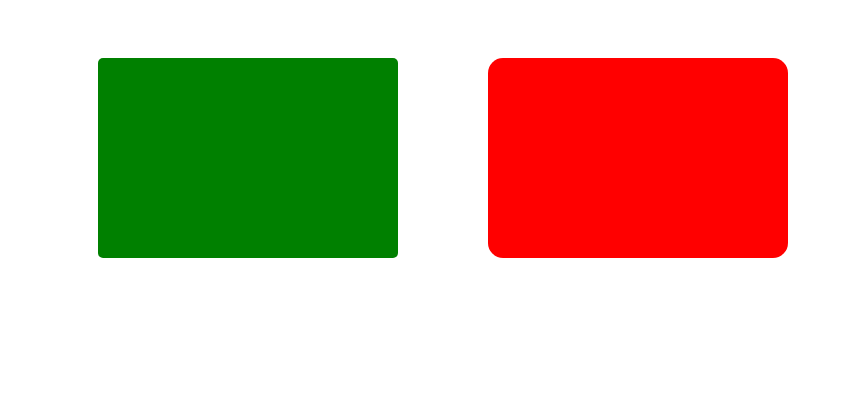
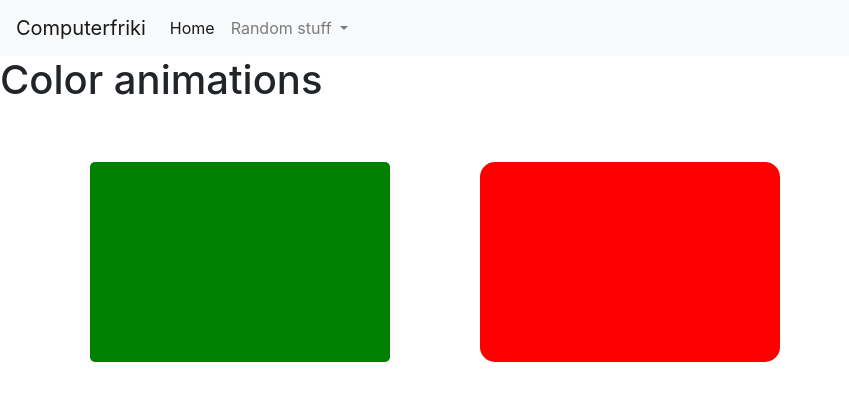
Before and after one commit to guilledelmo/computerfriki, a plain HTML site: page animations.html in a window 1280 px wide. Shown: the whole page, without its empty margins (0-849 px from the left). Drawn offline with nearby package versions, Linux system fonts and the light colour scheme.

Commit message:
New changes from gihub pages repo

```diff
--- a/animations.html
+++ b/animations.html
@@ -1,11 +1,43 @@
 <!DOCTYPE html>
-<html>
+<html lang="en">
   <head>
-    <title>My website</title>
+    <!-- Required meta tags -->
+    <meta charset="utf-8">
+    <meta name="viewport" content="width=device-width, initial-scale=1, shrink-to-fit=no">
+    <!-- Bootstrap CSS -->
+    <link rel="stylesheet" href="https://stackpath.bootstrapcdn.com/bootstrap/4.2.1/css/bootstrap.min.css" integrity="sha384-GJzZqFGwb1QTTN6wy59ffF1BuGJpLSa9DkKMp0DgiMDm4iYMj70gZWKYbI706tWS" crossorigin="anonymous">
+    <title>Animations - Computerfriki</title>
     <link href="animations.css" rel="stylesheet" type="text/css">
   </head>
+  <body>
+    <script src="https://code.jquery.com/jquery-3.3.1.slim.min.js" integrity="sha384-q8i/X+965DzO0rT7abK41JStQIAqVgRVzpbzo5smXKp4YfRvH+8abtTE1Pi6jizo" crossorigin="anonymous"></script>
+    <script src="https://cdnjs.cloudflare.com/ajax/libs/popper.js/1.14.6/umd/popper.min.js" integrity="sha384-wHAiFfRlMFy6i5SRaxvfOCifBUQy1xHdJ/yoi7FRNXMRBu5WHdZYu1hA6ZOblgut" crossorigin="anonymous"></script>
+    <script src="https://stackpath.bootstrapcdn.com/bootstrap/4.2.1/js/bootstrap.min.js" integrity="sha384-B0UglyR+jN6CkvvICOB2joaf5I4l3gm9GU6Hc1og6Ls7i6U/mkkaduKaBhlAXv9k" crossorigin="anonymous"></script>
+  <nav class="navbar navbar-expand-lg navbar-light bg-light">
+      <a class="navbar-brand" href="index.html">Computerfriki</a>
+      <button class="navbar-toggler" type="button" data-toggle="collapse" data-target="#navbarNav" aria-controls="navbarNav" aria-expanded="false" aria-label="Toggle navigation">
+        <span class="navbar-toggler-icon"></span>
+      </button>
+      <div class="collapse navbar-collapse" id="navbarNav">
+        <ul class="navbar-nav">
+          <li class="nav-item active">
+            <a class="nav-link" href="index.html">Home</a>
+          </li>
+          <li class="nav-item dropdown">
+              <a class="nav-link dropdown-toggle" href="#" id="navbarDropdown" role="button" data-toggle="dropdown" aria-haspopup="true" aria-expanded="false">
+                Random stuff
+              </a>
+              <div class="dropdown-menu" aria-labelledby="navbarDropdown">
+                <a class="dropdown-item nav-item active" href="#">Color animations <span class="sr-only">(current)</span> </a>
+              </div>
+            </li>
+        </ul>
+      </div>
+    </nav>
+    <h1 class="title-indent">Color animations</h1>
     <div id="animation-section">
       <div class="anim1"></div>
       <div class="anim2"></div>
-  </div>
+    </div>
+  </body>
 </html>
```
